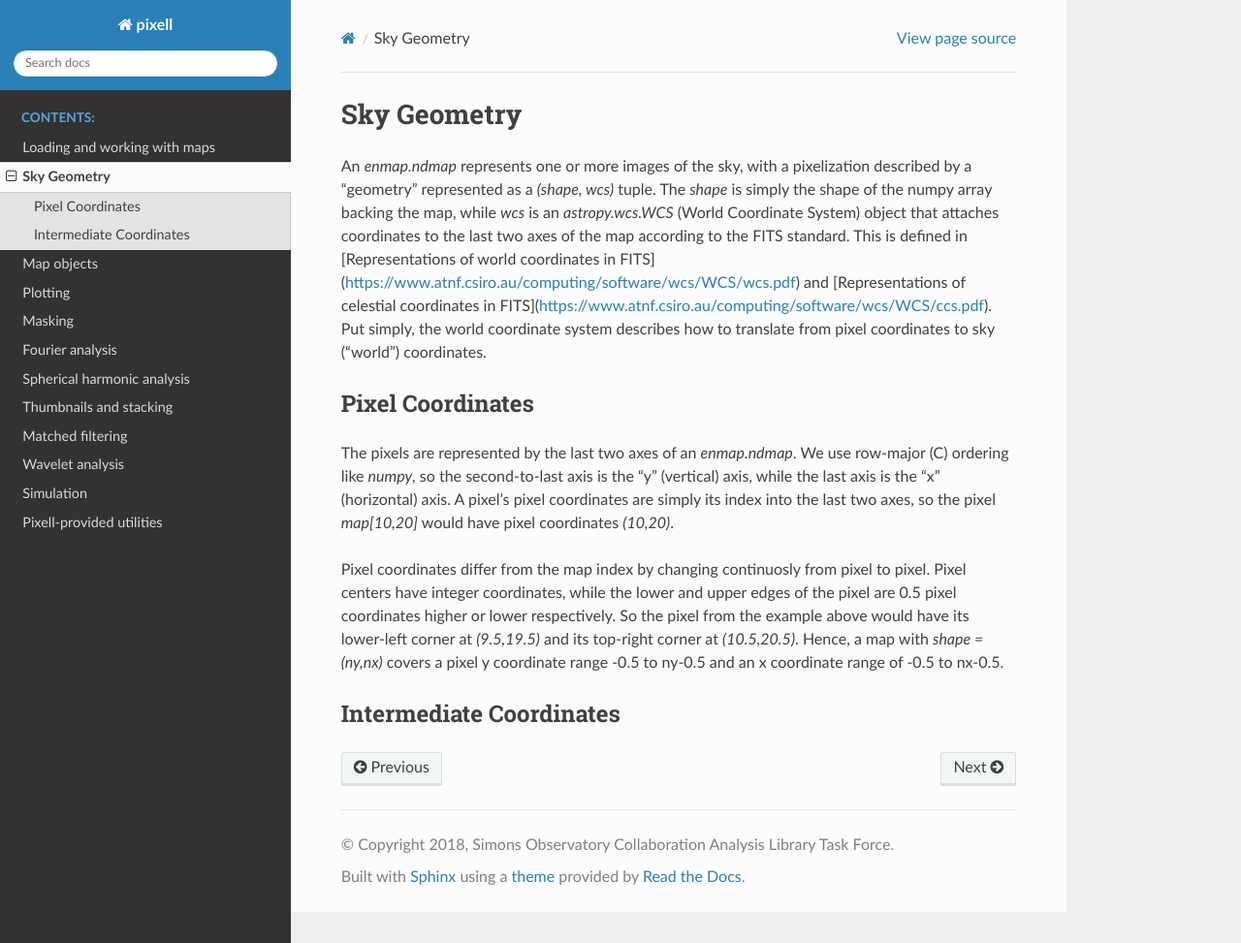
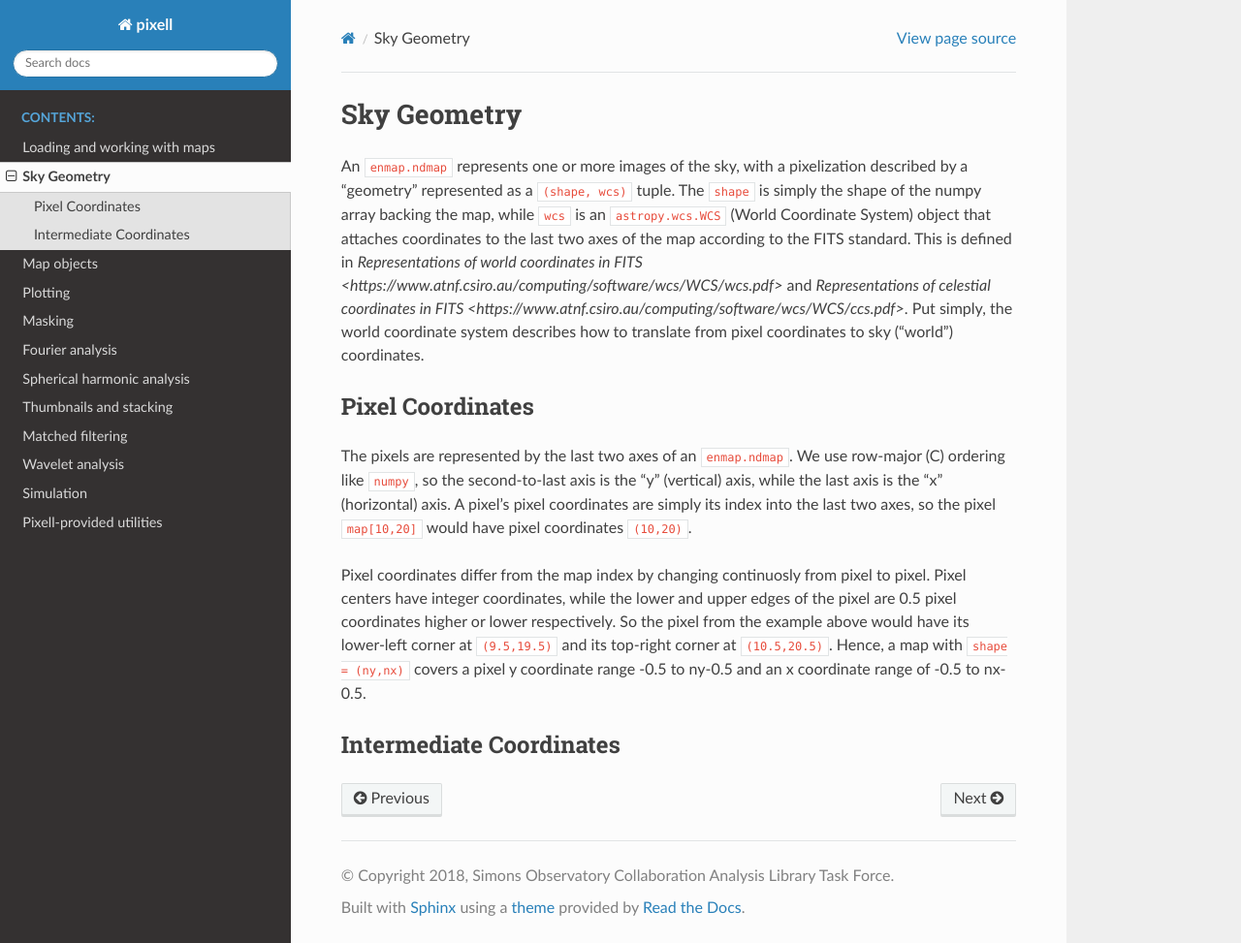
Before and after one commit to simonsobs/pixell, a Sphinx documentation site: the page built from docs/geometry.rst, in a window 1280 px wide and 973 px high. Shown: the whole window at 97% size. Built offline with Sphinx 7.4.7 and the Read the Docs theme 3.1.0, drawn with Linux system fonts in a browser that asks for light colours.

Commit message:
Should hopefully be RST now

```diff
--- a/docs/geometry.rst
+++ b/docs/geometry.rst
@@ -1,31 +1,31 @@
 Sky Geometry
 ============
 
-An `enmap.ndmap` represents one or more images of the sky, with a pixelization
-described by a "geometry" represented as a `(shape, wcs)` tuple. The `shape` is
-simply the shape of the numpy array backing the map, while `wcs` is an
-`astropy.wcs.WCS` (World Coordinate System) object that attaches coordinates
+An ``enmap.ndmap`` represents one or more images of the sky, with a pixelization
+described by a "geometry" represented as a ``(shape, wcs)`` tuple. The ``shape`` is
+simply the shape of the numpy array backing the map, while ``wcs`` is an
+``astropy.wcs.WCS`` (World Coordinate System) object that attaches coordinates
 to the last two axes of the map
-according to the FITS standard. This is defined in [Representations of world
-coordinates in FITS](https://www.atnf.csiro.au/computing/software/wcs/WCS/wcs.pdf)
-and [Representations of celestial coordinates in FITS](https://www.atnf.csiro.au/computing/software/wcs/WCS/ccs.pdf). Put simply, the world coordinate system describes how to translate from
+according to the FITS standard. This is defined in `Representations of world
+coordinates in FITS <https://www.atnf.csiro.au/computing/software/wcs/WCS/wcs.pdf>`
+and `Representations of celestial coordinates in FITS <https://www.atnf.csiro.au/computing/software/wcs/WCS/ccs.pdf>`. Put simply, the world coordinate system describes how to translate from
 pixel coordinates to sky ("world") coordinates.
 
 Pixel Coordinates
 -----------------
 
-The pixels are represented by the last two axes of an `enmap.ndmap`.
-We use row-major (C) ordering like `numpy`, so the second-to-last axis
+The pixels are represented by the last two axes of an ``enmap.ndmap``.
+We use row-major (C) ordering like ``numpy``, so the second-to-last axis
 is the "y" (vertical) axis, while the last axis is the "x" (horizontal)
 axis. A pixel's pixel coordinates are simply its index into the last two
-axes, so the pixel `map[10,20]` would have pixel coordinates `(10,20)`.
+axes, so the pixel ``map[10,20]`` would have pixel coordinates ``(10,20)``.
 
 Pixel coordinates differ from the map index by changing continuosly
 from pixel to pixel. Pixel centers have integer coordinates, while
 the lower and upper edges of the pixel are 0.5 pixel coordinates
 higher or lower respectively. So the pixel from the example above would
-have its lower-left corner at `(9.5,19.5)` and its top-right corner
-at `(10.5,20.5)`. Hence, a map with `shape = (ny,nx)` covers a pixel
+have its lower-left corner at ``(9.5,19.5)`` and its top-right corner
+at ``(10.5,20.5)``. Hence, a map with ``shape = (ny,nx)`` covers a pixel
 y coordinate range -0.5 to ny-0.5 and an x coordinate range of
 -0.5 to nx-0.5.
 
```
